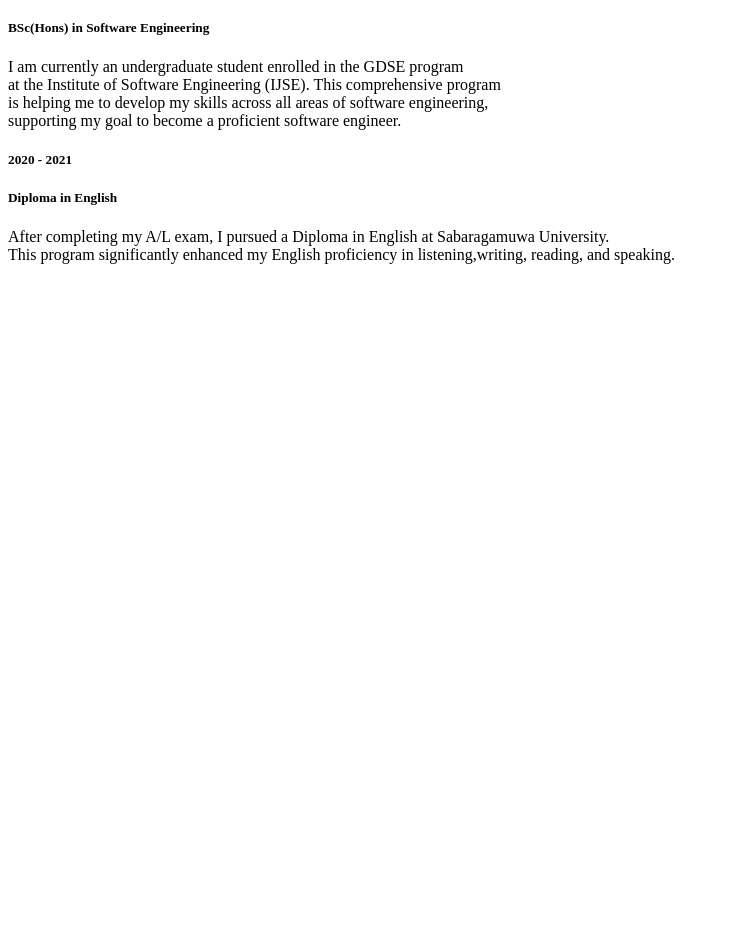
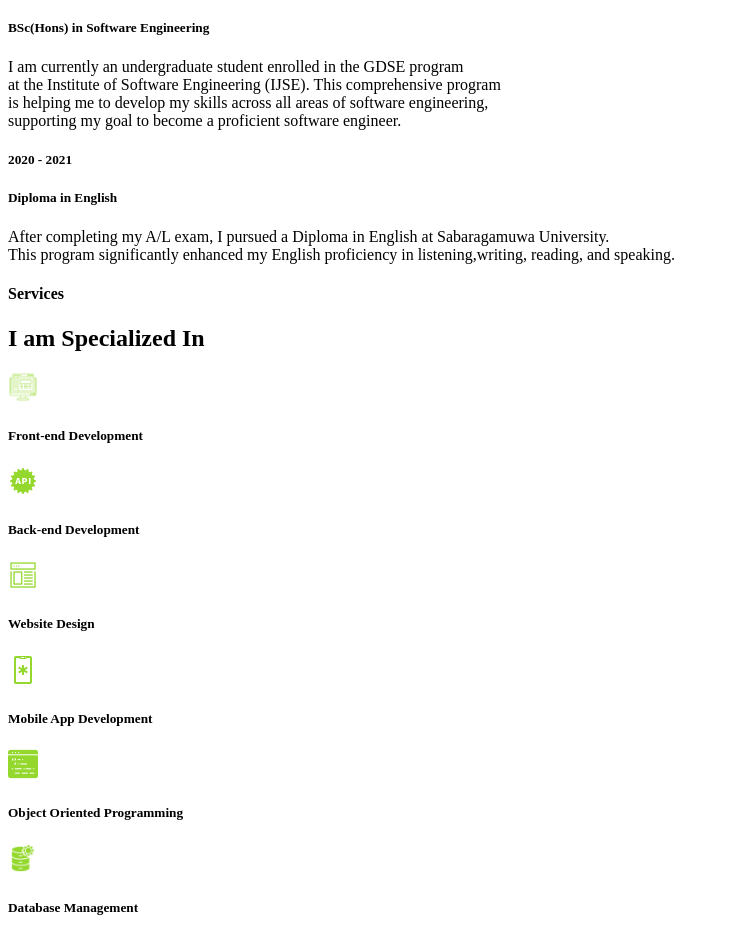
Before and after one commit to RasanduniLakmali/Portfolio_Design, a plain HTML site: page index.html in a window 1280 px wide. Shown: the part 1772-2704 px from the top of the page, without its empty margins (0-729 px from the left). Before the commit the page ends 2052 px from the top, so only its background shows below. Drawn offline with Linux system fonts and the light colour scheme.

Commit message:
services section structure done

```diff
--- a/index.html
+++ b/index.html
@@ -120,5 +120,52 @@
     </section>
 </main>
 
+<!-- Service Section -->
+<main>
+
+    <section id="services">
+
+        <!-- Heading -->
+        <h4>Services</h4>
+        <h2>I am Specialized In</h2>
+
+        <section>
+            <!-- Service 1 -->
+            <div>
+                <img src="/assets/images/front_end.png" height="30" alt="front end image">
+                <h5>Front-end Development</h5>
+            </div>
+            <!-- Service 2 -->
+            <div>
+                <img src="/assets/images/back_end.png" height="30" alt="back end image">
+                <h5>Back-end Development</h5>
+
+            </div>
+            <!-- Service 3 -->
+            <div>
+                <img src="/assets/images/website_design.png" height="30" alt="website design image">
+                <h5>Website Design</h5>
+            </div>
+            <!-- Service 4 -->
+            <div>
+                <img src="/assets/images/app_development.png" height="30" alt="app development image">
+                <h5>Mobile App Development</h5>
+            </div>
+            <!-- Service 5 -->
+            <div>
+                <img src="/assets/images/oop.png" height="30" alt="OOP image">
+                <h5>Object Oriented Programming</h5>
+            </div>
+            <!-- Service 6 -->
+            <div>
+                <img src="/assets/images/database.png" height="30" alt="database management image">
+                <h5>Database Management</h5>
+            </div>
+            <div>
+                <img src="/assets/images/name_logo.png" height="80" alt="name logo image">
+            </div>
+        </section>
+    </section>
+</main>
 </body>
 </html>
```
Also changed, not shown: assets/images/app_development.png (added), assets/images/back_end.png (added), assets/images/database.png (added), assets/images/front_end.png (added), assets/images/name_logo.png (added), assets/images/oop.png (added), assets/images/website_design.png (added).
